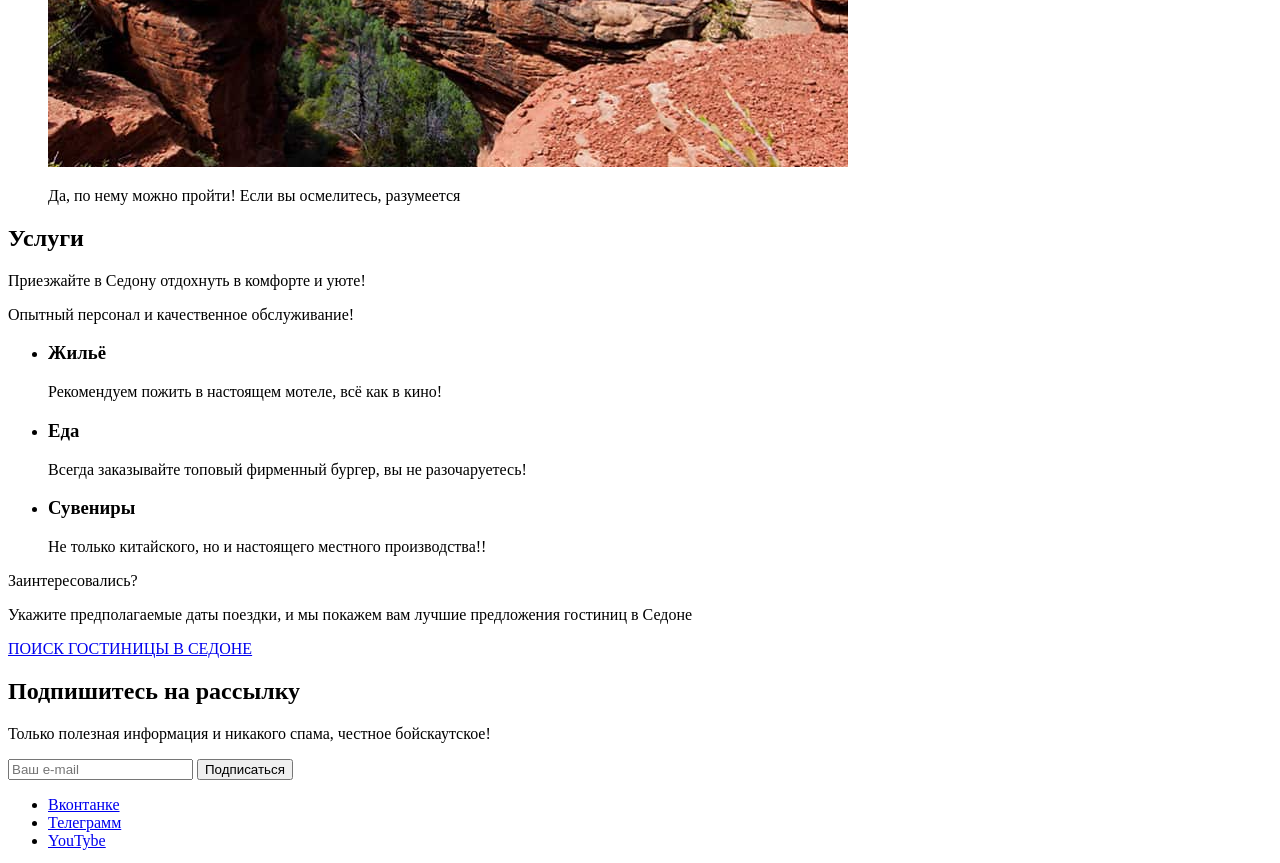
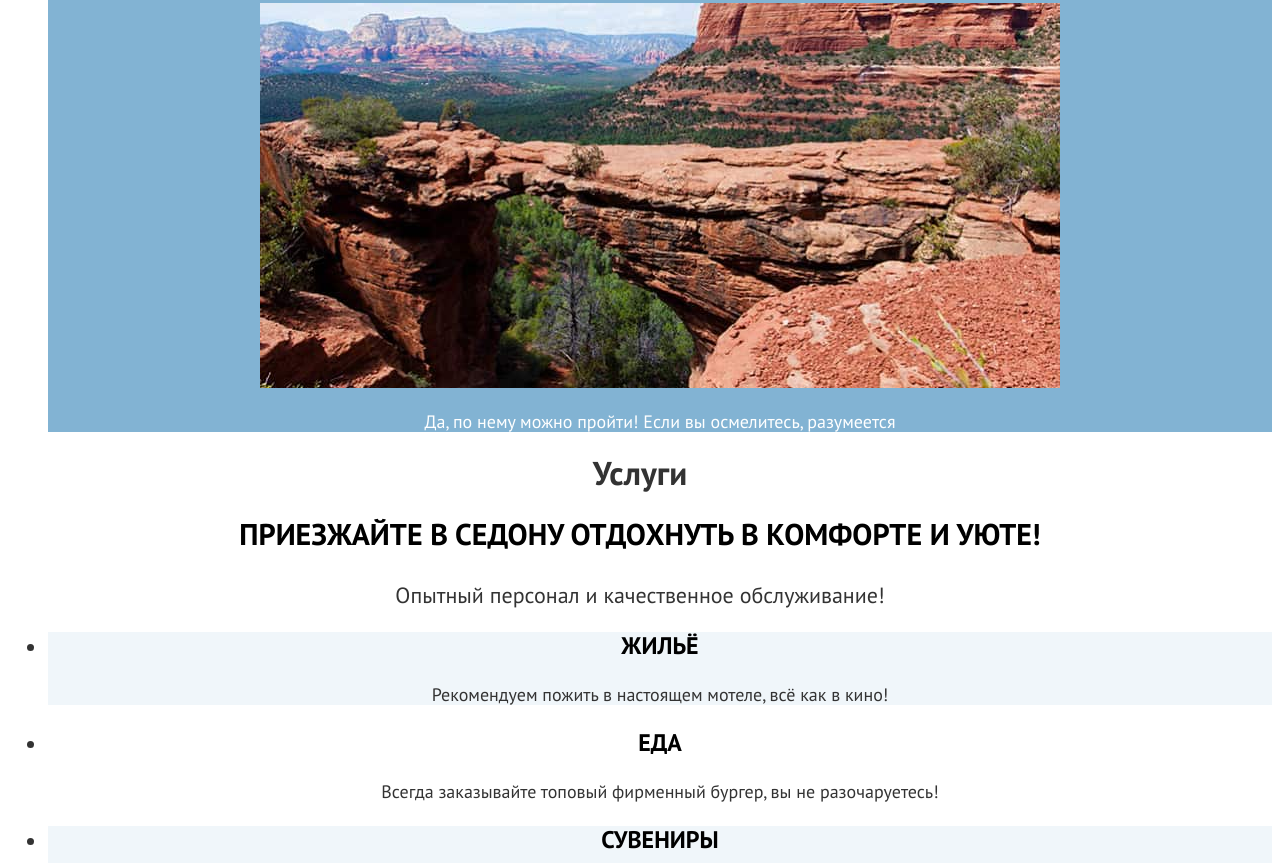
Before and after one commit to Natyyys/2286079-sedona-36, a plain HTML site: page index.html in a window 1280 px wide. Shown: the part 1901-2764 px from the top of the page. Drawn offline with Linux system fonts and the light colour scheme.

Commit message:
Cтилизует главную страницу

```diff
--- a/index.html
+++ b/index.html
@@ -57,7 +57,7 @@
         <p class="promo-title-text">Седона — небольшой городок в Аризоне, заслуживающий большего!</p>
         <p class="advantages-text">Рассмотрим причины, по которым Седона круче, чем Гранд-Каньон!</p>
         <ul class="advantages-list">
-          <li class="advantages-item">
+          <li class="advantages-item-photo">
             <h3 class="advantages-title">Настоящий городок</h3>
             <p class="advantages-description">Седона — не аттракцион для туристов, там течёт своя жизнь</p>
             <img class="street-photo" src="images/photo-1.jpg" width="800" height="384" alt="Вид из окна">
@@ -74,7 +74,7 @@
             <h3 class="advantages-title">Мало туристов</h3>
             <p class="advantages-description">Большинство едет в Гранд Каньон и толпится там</p>
           </li>
-          <li class="advantages-item">
+          <li class="advantages-item-photo">
             <h3 class="advantages-title">Там есть мост дьявола</h3>
             <img class="visually-hidden" src="images/photo-2.jpg" width="800" height="385" alt="Мост дьявола">
             <p class="advantages-description">Да, по нему можно пройти! Если вы осмелитесь, разумеется</p>
@@ -102,7 +102,7 @@
         </ul>
       </section>
       <div class="hotel-search-title">
-        <p>Заинтересовались?</p>
+        <p class="hotel-search-subtitle">Заинтересовались?</p>
         <p class="hotel-search-text">Укажите предполагаемые даты поездки, и мы покажем вам лучшие предложения гостиниц в Седоне</p>
         <a class="button button-search-hotel" href="#">ПОИСК ГОСТИНИЦЫ В СЕДОНЕ</a>
       </div>
--- a/styles/styles.css
+++ b/styles/styles.css
@@ -13,3 +13,237 @@
   src: url("../fonts/ptsans-700.woff2") format("woff2");
   font-display: swap;
 }
+
+body {
+  font-family: "PT Sans", sans-serif;
+
+  font-size: 22px;
+  line-height: 26px;
+  color: #333333;
+  background-color: #FFFFFF;
+}
+
+.page-header {
+  color: #000000;
+  background-color: #FFFFFF;
+}
+
+.navigation-link {
+  font-family: "PT Sans", sans-serif;
+  font-size: 20px;
+  line-height: 24px;
+  font-weight: 700;
+  text-align: center;
+  color: inherit;
+  background-color: inherit;
+  text-decoration: none;
+}
+
+.navigation-user-link {
+  font-family: "PT Sans", sans-serif;
+  font-size: 20px;
+  line-height: 24px;
+  font-weight: 700;
+  text-align: center;
+  color: inherit;
+  background-color: inherit;
+  text-decoration: none;
+}
+
+.button-navigation-user-item {
+  font-family: "PT Sans", sans-serif;
+  font-size: 16px;
+  line-height: 20px;
+  font-weight: 700;
+  text-transform: uppercase;
+  text-decoration: none;
+  color: #FFFFFF;
+  background-color: #756157;
+}
+
+.advantages {
+  text-align: center;
+}
+.promo-title-text {
+  font-family: "PT Sans", sans-serif;
+  font-size: 30px;
+  line-height: 36px;
+  font-weight: 700;
+  text-transform: uppercase;
+  color: #000000;
+}
+
+.advantages-title {
+  font-family: "PT Sans";
+  font-size: 24px;
+  line-height: 28px;
+  text-transform: uppercase;
+}
+
+.advantages-item-photo {
+  color: #FFFFFF;
+  background-color: #82B3D3;
+}
+
+.advantages-item {
+  color: #000000;
+  background-color: rgba(131, 179, 211, 0.12);
+}
+
+.advantages-item:nth-child(3) {
+  background-color: rgba(131, 179, 211, 0.2);
+}
+
+.advantages-description {
+  font-family: "PT Sans";
+  font-size: 18px;
+  line-height: 21px;
+}
+
+.servuces-title {
+  text-align: center;
+}
+
+.servuces-title-text {
+  font-family: "PT Sans";
+  font-size: 30px;
+  font-weight: 700;
+  line-height: 36px;
+  text-transform: uppercase;
+  color: #000000;
+}
+
+.servuces-text {
+    color: #333333;
+}
+
+.services-hotel {
+  font-family: "PT Sans";
+  font-size: 24px;
+  font-weight: 700;
+  line-height: 28px;
+  text-transform: uppercase;
+  color: #000000;
+}
+
+.services-food {
+  font-family: "PT Sans";
+  font-size: 24px;
+  font-weight: 700;
+  line-height: 28px;
+  text-transform: uppercase;
+  color: #000000;
+}
+
+.services-souvenirs {
+  font-family: "PT Sans";
+  font-size: 24px;
+  font-weight: 700;
+  line-height: 28px;
+  text-transform: uppercase;
+  color: #000000;
+}
+
+.hotel-text {
+  font-family: "PT Sans";
+  font-size: 18px;
+  line-height: 21px;
+  color: #333333;
+}
+
+.food-text {
+  font-family: "PT Sans";
+  font-size: 18px;
+  line-height: 21px;
+  color: #333333;
+}
+
+.souvenirs-text {
+  font-family: "PT Sans";
+  font-size: 18px;
+  line-height: 21px;
+  color: #333333;
+}
+
+.services-item {
+  background-attachment: rgba(0, 0, 0, 0.2);
+}
+
+.services-item:first-child {
+  background-color: rgba(131, 179, 211, 0.12);
+}
+
+.services-item:last-child {
+  background-color: rgba(131, 179, 211, 0.12);
+}
+
+.hotel-search-title {
+  text-align: center;
+}
+
+.hotel-search-subtitle {
+  font-family: "PT Sans";
+  font-size: 30px;
+  font-weight: 700;
+  line-height: 36px;
+  text-transform: uppercase;
+  color: #000000;
+}
+
+.button-search-hotel {
+  font-family: "PT Sans", sans-serif;
+  font-size: 20px;
+  line-height: 36px;
+  font-weight: 700;
+  text-transform: uppercase;
+  text-decoration: none;
+  color: #FFFFFF;
+  background-color: #756157;
+}
+
+.page-footer {
+  text-align: center;
+}
+
+.newsletter {
+  color: #FFFFFF;
+  background-color: #000000;
+  background-image: url("../images/footer/subscribe.png");
+  background-size: 100% auto;
+  background-repeat: no-repeat;
+}
+
+.page-main {
+  font-family: "PT Sans";
+  font-size: 30px;
+  font-weight: 700;
+  line-height: 36px;
+  text-transform: uppercase;
+}
+
+.field {
+  font-family: "PT Sans";
+  font-size: 18px;;
+  line-height: 24px;
+  color: #000000;
+}
+
+.newsletter-button {
+  font-family: "PT Sans";
+  font-size: 20px;
+  font-weight: 700;
+  line-height: 36px;
+  text-transform: uppercase;
+  color: #FFFFFF;
+  background-color: #82B3D3;
+}
+
+.footer-contacts-phone {
+  font-family: "PT Sans";
+  font-size: 40px;
+  font-weight: 700;
+  line-height: 40px;
+  text-transform: uppercase;
+  color: #000000;
+  text-decoration: none;
+}
```
Also changed, not shown: images/footer/Subscribe.jpg (deleted), images/footer/subscribe.png (added).
